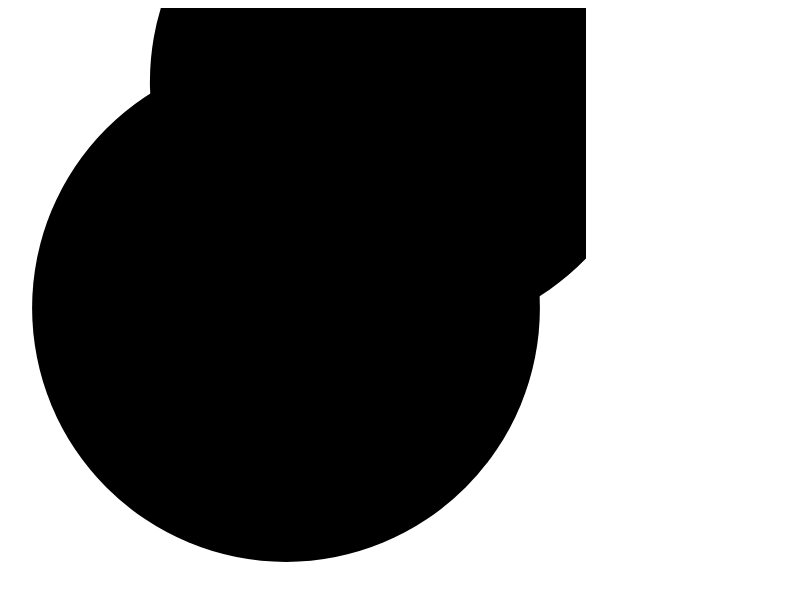
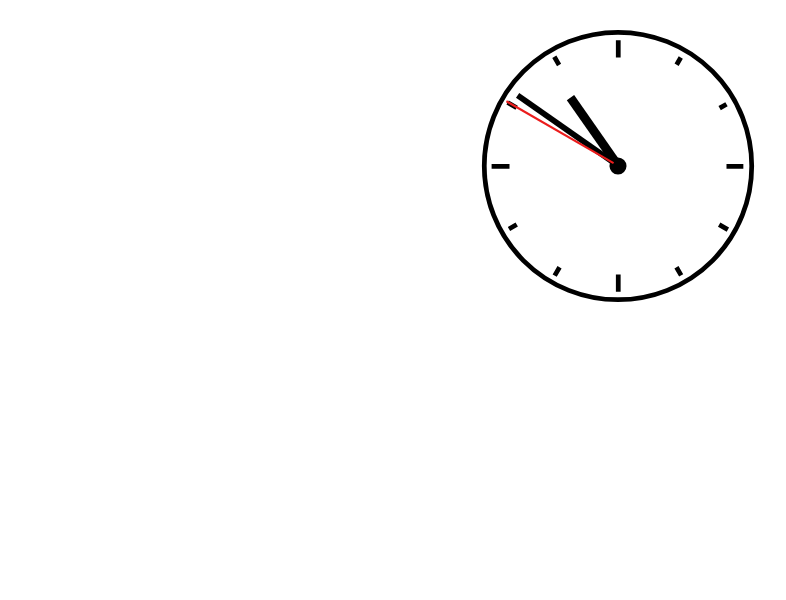
Before and after one commit to Primatasan/relogio_de_ponteiro_js, a plain HTML site: page index.html in a window 1280 px wide. Shown: the whole page, without its empty margins (22-808 px from the left). Drawn offline with Linux system fonts and the light colour scheme; the site is published under a folder, as on GitHub Pages, so addresses that start at the root find nothing.

Commit message:
Adequação do html
Adequação do html para permitir utilização da função pages do Github

```diff
--- a/index.html
+++ b/index.html
@@ -5,7 +5,7 @@
     <meta charset="UTF-8">
     <meta name="viewport" content="width=device-width, initial-scale=1">
     <title>Um Relógio Analógico, porém digital</title>
-    <link rel="stylesheet" href="/css/style.css" type="text/css" media="all">
+    <link rel="stylesheet" href="relogio_de_ponteiro_js/css/style.css " type="text/css" media="all">
     <script src="relogio_de_ponteiro_js/js/script.js " defer></script>
 </head>
 
```
